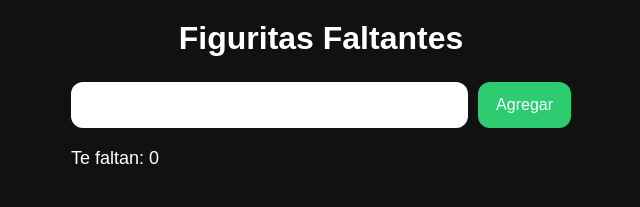
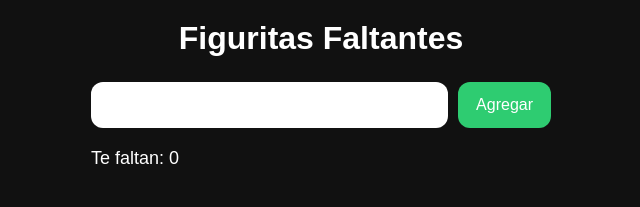
Before and after one commit to dante21121/figuritas, a plain HTML site: page index.html in a window 1280 px wide. Shown: the whole page, without its empty margins (319-959 px from the left). Drawn offline with Linux system fonts and the light colour scheme.

Commit message:
Update style.css

```diff
--- a/style.css
+++ b/style.css
@@ -8,22 +8,18 @@
 body {
 	background: #111;
 	color: white;
-	min-height: 100vh;
-	padding: 20px;
+	height: 100vh;
+	overflow: hidden;
 }
 
 .container {
 	max-width: 500px;
 	margin: auto;
+
 	height: 100vh;
 
 	display: flex;
 	flex-direction: column;
-}
-
-h1 {
-	text-align: center;
-	margin-bottom: 25px;
 }
 
 .top-bar {
@@ -32,9 +28,14 @@ h1 {
 
 	background: #111;
 
-	padding-bottom: 15px;
+	padding: 20px;
 
 	z-index: 100;
+}
+
+h1 {
+	text-align: center;
+	margin-bottom: 25px;
 }
 
 .input-area {
@@ -45,20 +46,31 @@ h1 {
 
 input {
 	flex: 1;
+
 	padding: 14px;
+
 	border: none;
+
 	border-radius: 12px;
+
 	font-size: 16px;
+
 	outline: none;
 }
 
 button {
 	padding: 14px 18px;
+
 	border: none;
+
 	border-radius: 12px;
+
 	background: #2ecc71;
+
 	color: white;
+
 	font-size: 16px;
+
 	cursor: pointer;
 }
 
@@ -67,25 +79,31 @@ button:hover {
 }
 
 .stats {
-	margin-bottom: 20px;
+	margin-bottom: 10px;
 	font-size: 18px;
 }
 
 .lista-container {
 	flex: 1;
 	overflow-y: auto;
+
+	padding: 0 20px 20px 20px;
 }
 
 ul {
 	list-style: none;
+
 	display: flex;
 	flex-direction: column;
+
 	gap: 10px;
 }
 
 .item {
 	background: #1e1e1e;
+
 	padding: 14px;
+
 	border-radius: 12px;
 
 	display: flex;
@@ -95,12 +113,15 @@ ul {
 
 .delete-btn {
 	background: #e74c3c;
+
 	padding: 8px 12px;
+
 	font-size: 14px;
 }
 
 .modal {
 	position: fixed;
+
 	inset: 0;
 
 	background: rgba(0, 0, 0, 0.7);
```
